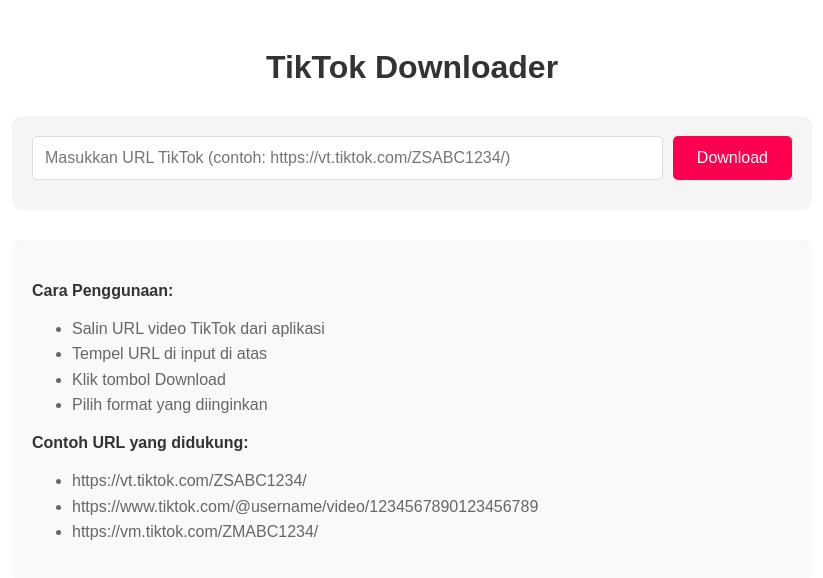
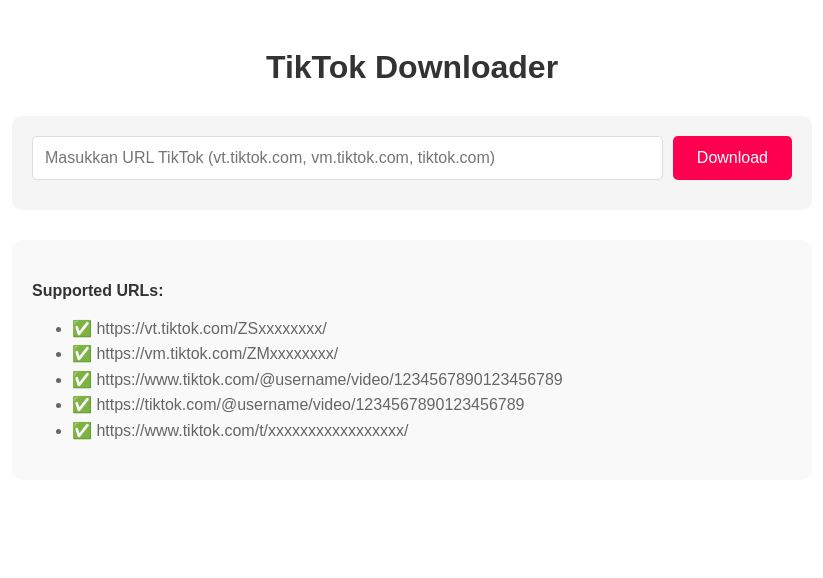
Before and after one commit to KY-DEV1/Tiktok-downloader, a Next.js app: page / in a window 1280 px wide. Shown: the top 578 px of the page, without its empty margins (228-1051 px from the left). Built offline with nearby package versions, Linux system fonts and the light colour scheme.

Commit message:
Update index.tsx

```diff
--- a/pages/index.tsx
+++ b/pages/index.tsx
@@ -40,37 +40,22 @@ export default function TikTokDownloader() {
     }
   };
 
-  const handleDownloadFile = async (downloadUrl: string, filename: string) => {
-  try {
-    // Download melalui API backend untuk avoid CORS
-    const response = await axios.post('/api/download-file', {
-      url: downloadUrl,
-      filename: filename
-    }, {
-      responseType: 'blob' // Important untuk file binary
-    });
+  const handleDownloadFile = (downloadUrl: string, filename: string) => {
+    // Solusi SIMPLE - langsung buka di tab baru
+    const newTab = window.open(downloadUrl, '_blank');
 
-    // Create blob URL dan download
-    const blob = new Blob([response.data]);
-    const blobUrl = URL.createObjectURL(blob);
+    if (!newTab) {
+      // Jika popup diblokir, buat link download
       const a = document.createElement('a');
-    a.href = blobUrl;
+      a.href = downloadUrl;
       a.download = filename;
+      a.target = '_blank';
       a.style.display = 'none';
-
       document.body.appendChild(a);
       a.click();
       document.body.removeChild(a);
-
-    // Cleanup
-    URL.revokeObjectURL(blobUrl);
-
-  } catch (err: any) {
-    console.error('Download error:', err);
-    setError('Gagal mengunduh file: ' + (err.message || 'Unknown error'));
     }
   };
-
 
   return (
     <div style={{ maxWidth: '800px', margin: '0 auto', padding: '20px', fontFamily: 'Arial, sans-serif' }}>
@@ -84,7 +69,7 @@ export default function TikTokDownloader() {
             type="text"
             value={url}
             onChange={(e) => setUrl(e.target.value)}
-            placeholder="Masukkan URL TikTok (contoh: https://vt.tiktok.com/ZSABC1234/)"
+            placeholder="Masukkan URL TikTok (vt.tiktok.com, vm.tiktok.com, tiktok.com)"
             style={{
               flex: 1,
               padding: '12px',
@@ -178,28 +163,22 @@ export default function TikTokDownloader() {
             </a>
           </div>
 
-          {downloadData.duration && (
-            <p style={{ marginTop: '10px', color: '#666' }}>
-              Durasi: {Math.floor(downloadData.duration / 60)}:{(downloadData.duration % 60).toString().padStart(2, '0')}
+          {downloadData.title && (
+            <p style={{ marginTop: '10px', color: '#666', fontStyle: 'italic' }}>
+              {downloadData.title}
             </p>
           )}
         </div>
       )}
 
       <div style={{ marginTop: '30px', padding: '20px', background: '#f9f9f9', borderRadius: '10px' }}>
-        <h4 style={{ color: '#333', marginBottom: '10px' }}>Cara Penggunaan:</h4>
+        <h4 style={{ color: '#333', marginBottom: '10px' }}>Supported URLs:</h4>
         <ul style={{ color: '#666', lineHeight: '1.6' }}>
-          <li>Salin URL video TikTok dari aplikasi</li>
-          <li>Tempel URL di input di atas</li>
-          <li>Klik tombol Download</li>
-          <li>Pilih format yang diinginkan</li>
-        </ul>
-
-        <h4 style={{ color: '#333', marginBottom: '10px', marginTop: '15px' }}>Contoh URL yang didukung:</h4>
-        <ul style={{ color: '#666', lineHeight: '1.6' }}>
-          <li>https://vt.tiktok.com/ZSABC1234/</li>
-          <li>https://www.tiktok.com/@username/video/1234567890123456789</li>
-          <li>https://vm.tiktok.com/ZMABC1234/</li>
+          <li>✅ https://vt.tiktok.com/ZSxxxxxxxx/</li>
+          <li>✅ https://vm.tiktok.com/ZMxxxxxxxx/</li>
+          <li>✅ https://www.tiktok.com/@username/video/1234567890123456789</li>
+          <li>✅ https://tiktok.com/@username/video/1234567890123456789</li>
+          <li>✅ https://www.tiktok.com/t/xxxxxxxxxxxxxxxxx/</li>
         </ul>
       </div>
     </div>
```
Lines whose indentation alone changed are shown as unchanged.
